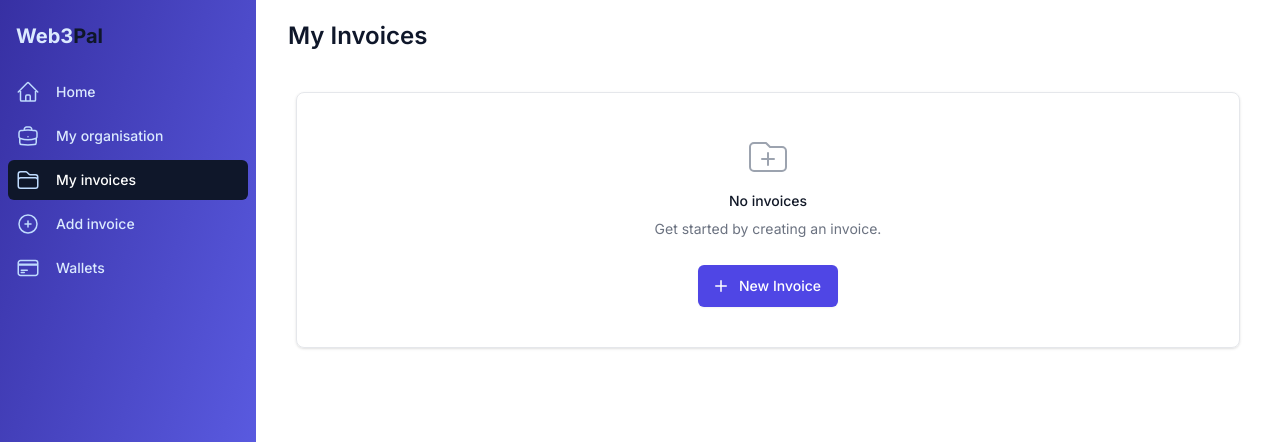
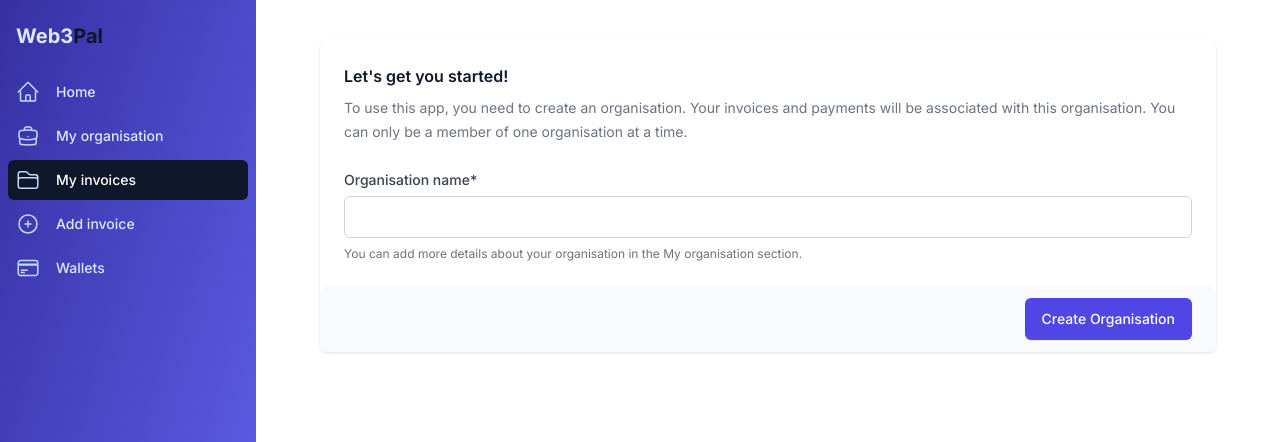
Before and after one commit to AlexImre/Web3Pal, a Next.js app: page /myinvoices in a window 1280 px wide. Shown: the top 442 px of the page. Built offline with nearby package versions, Linux system fonts and the light colour scheme; no server answers; the database is empty; sample sign-in values are in the browser's storage; what @web3modal/ethereum, wagmi would draw is missing.

Commit message:
force creating of org for each page

```diff
--- a/src/pages/addinvoice.tsx
+++ b/src/pages/addinvoice.tsx
@@ -8,6 +8,7 @@ import { StateContext } from '../context/stateContext';
 import { useContext } from 'react';
 import { InvoiceType } from '../context/stateContext';
 import { getSession } from 'next-auth/react';
+import CreateCompanyPanel from '@/components/Dashboard/CreateCompanyPanel';
 
 export async function getServerSideProps({ req, query }) {
   const marketData = await getMarketData();
@@ -64,6 +65,7 @@ export default function CreateInvoice({
   const { masterState, setMasterState } = stateContext;
   const invoiceToEdit: InvoiceType = invoice[0];
   const [isLoading, setIsLoading] = useState(true);
+  const organisationMasterState = masterState.organisation._id;
 
   useEffect(() => {
     setIsLoading(false);
@@ -107,7 +109,15 @@ export default function CreateInvoice({
               <Bars3CenterLeftIcon className="h-6 w-6" aria-hidden="true" />
             </button>
           </div>
-          {isLoading ? <></> : <AddInvoiceDisplay />}
+          {isLoading ? (
+            <></>
+          ) : !organisationMasterState ? (
+            <div className="flex flex-col items-center">
+              <CreateCompanyPanel />
+            </div>
+          ) : (
+            <AddInvoiceDisplay />
+          )}
         </div>
       </div>
     </>
--- a/src/pages/dashboard.jsx
+++ b/src/pages/dashboard.jsx
@@ -56,7 +56,7 @@ export default function Dashboard(props) {
   const { organisation } = props;
   const [sidebarOpen, setSidebarOpen] = useState(false);
   const [isLoading, setIsLoading] = useState(true);
-  const organisationMasterState = masterState.organisation;
+  const organisationMasterState = masterState.organisation._id;
 
   useEffect(() => {
     setMasterState({ ...masterState, organisation: organisation });
--- a/src/pages/myinvoices.tsx
+++ b/src/pages/myinvoices.tsx
@@ -12,6 +12,7 @@ import { getServerSession } from 'next-auth/next';
 import { authOptions } from './api/auth/[...nextauth]';
 import { StateContext } from '@/context/stateContext';
 import EmptyInvoiceHolder from '@/components/MyInvoices/EmptyInvoiceHolder';
+import CreateCompanyPanel from '@/components/Dashboard/CreateCompanyPanel';
 
 export async function getServerSideProps(context: GetServerSidePropsContext) {
   const session = await getServerSession(context.req, context.res, authOptions);
@@ -50,6 +51,7 @@ export default function MyInvoices(
   const { masterState, setMasterState } = stateContext;
   const { myInvoices } = masterState;
   const [isLoading, setIsLoading] = useState(true);
+  const organisationMasterState = masterState.organisation._id;
 
   useEffect(() => {
     setMasterState({ ...masterState, myInvoices: invoices });
@@ -79,18 +81,12 @@ export default function MyInvoices(
             </button>
           </div>
 
-          <div className="mt-5 px-4 sm:px-6 lg:px-8">
-            <div className="sm:flex sm:items-center">
-              <div className="sm:flex-auto">
-                <div className="text-2xl font-semibold text-slate-900">
-                  My Invoices
-                </div>
-              </div>
-            </div>
-          </div>
-
           {isLoading ? (
             <></>
+          ) : !organisationMasterState ? (
+            <div className="flex flex-col items-center">
+              <CreateCompanyPanel />
+            </div>
           ) : myInvoices.length > 0 ? (
             <MyInvoicesDisplay />
           ) : (
--- a/src/pages/wallets.tsx
+++ b/src/pages/wallets.tsx
@@ -53,7 +53,7 @@ export default function Wallets(
   const { masterState, setMasterState } = stateContext;
   const [sidebarOpen, setSidebarOpen] = useState(false);
   const [isLoading, setIsLoading] = useState(true);
-  const organisationMasterState = masterState.organisation;
+  const organisationMasterState = masterState.organisation._id;
 
   useEffect(() => {
     setMasterState({ ...masterState, organisation, session });
```
